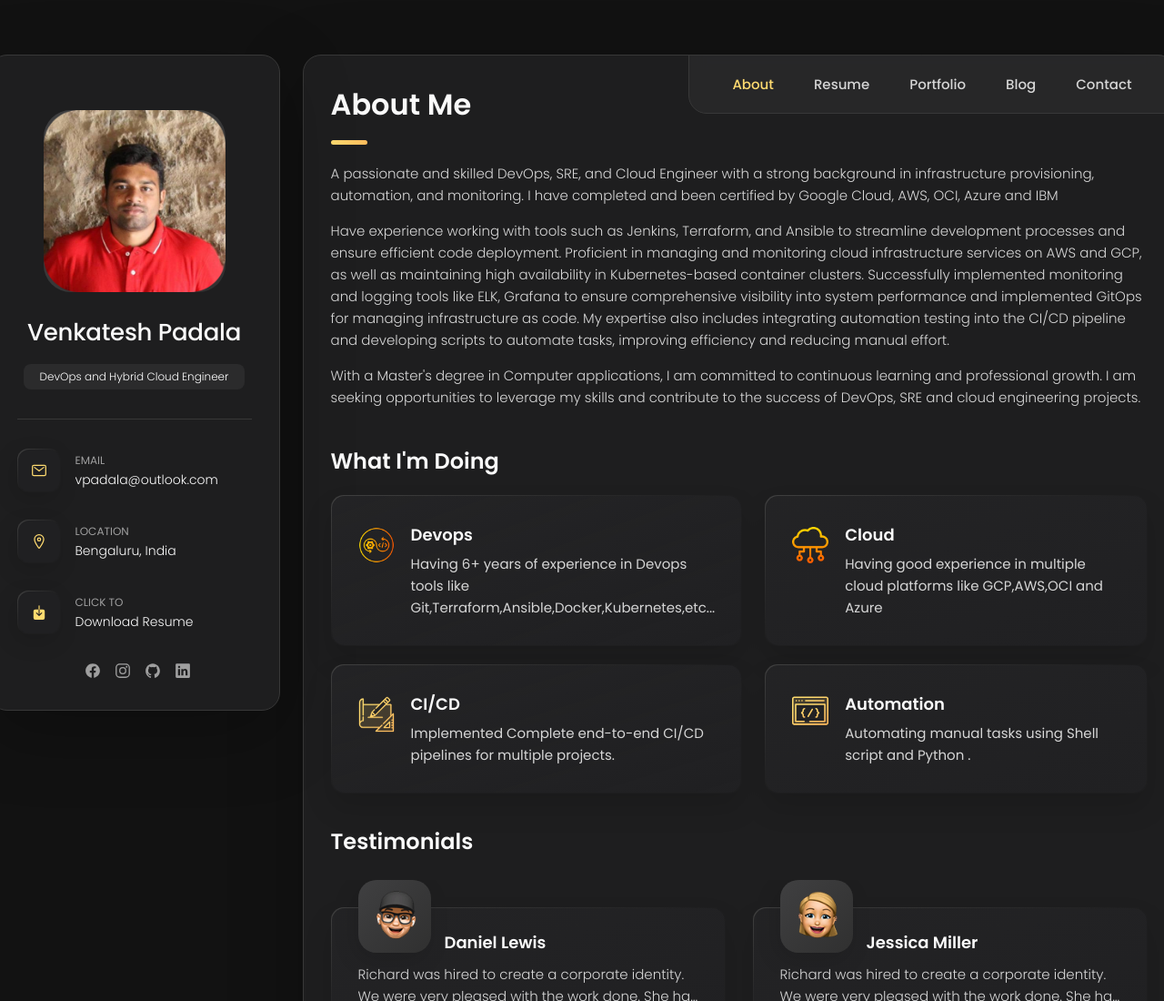
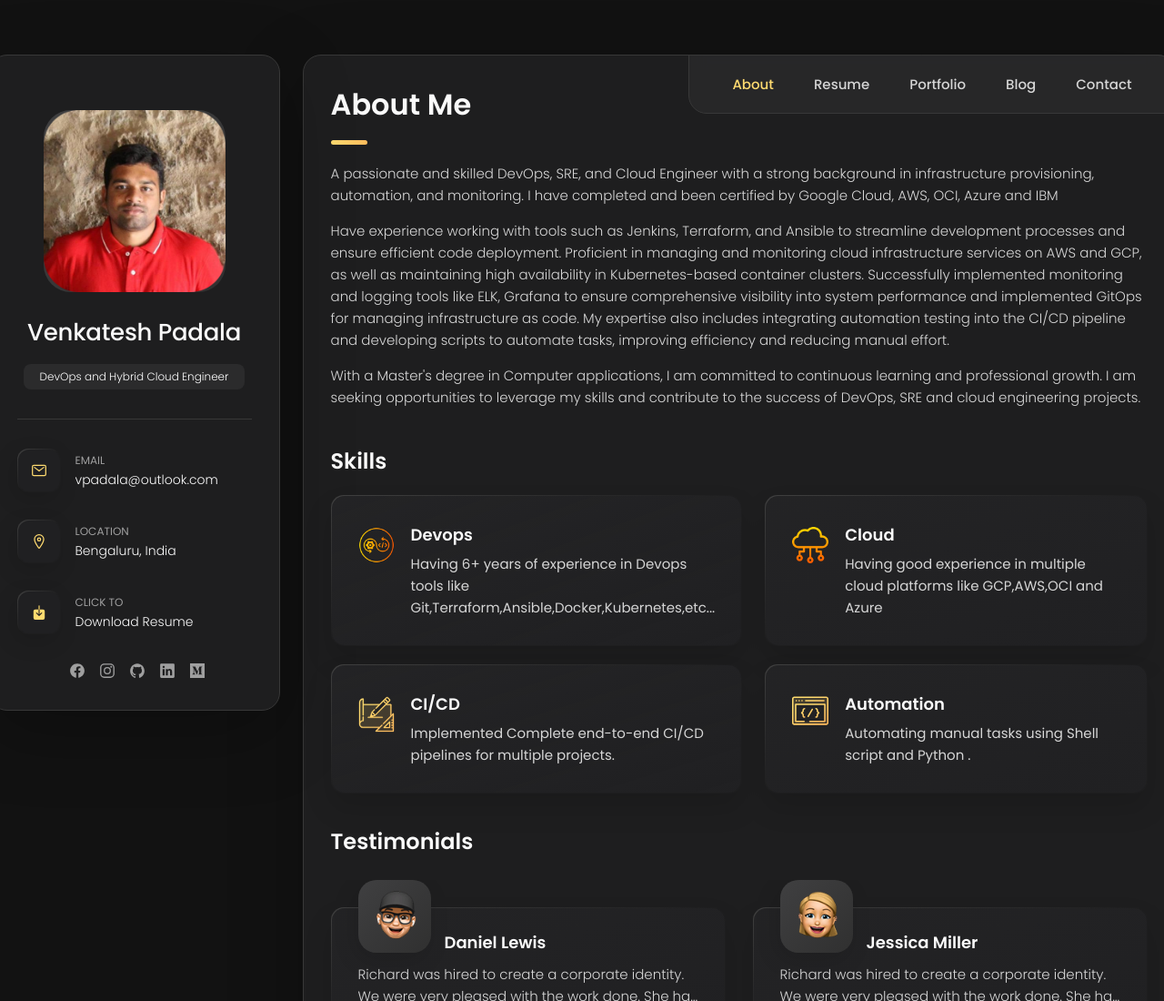
Before and after one commit to vpadala95/vpadala95, a plain HTML site: page index.html in a window 1280 px wide. Shown: the top 1100 px of the page at 91% size. Drawn offline with nearby package versions, Linux system fonts and the light colour scheme.

Commit message:
added dev

```diff
--- a/index.html
+++ b/index.html
@@ -132,7 +132,11 @@
               <ion-icon name="logo-linkedin"></ion-icon>
             </a>
           </li>
-
+          <li class="social-item">
+            <a href="https://medium.com/@vpadala" class="social-link">
+              <ion-icon name="logo-medium"></ion-icon>
+            </a>
+          </li>
 
 
         </ul>
@@ -213,7 +217,7 @@
 
         <section class="service">
 
-          <h3 class="h3 service-title">What i'm doing</h3>
+          <h3 class="h3 service-title">Skills</h3>
 
           <ul class="service-list">
 
```
Also changed, not shown: assets/images/dev.png (added).
